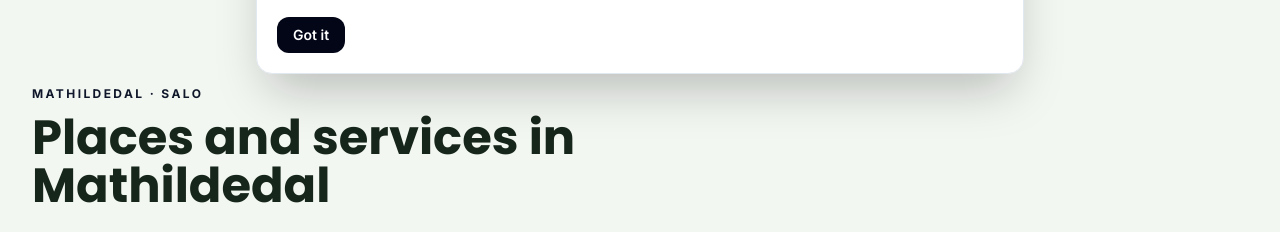
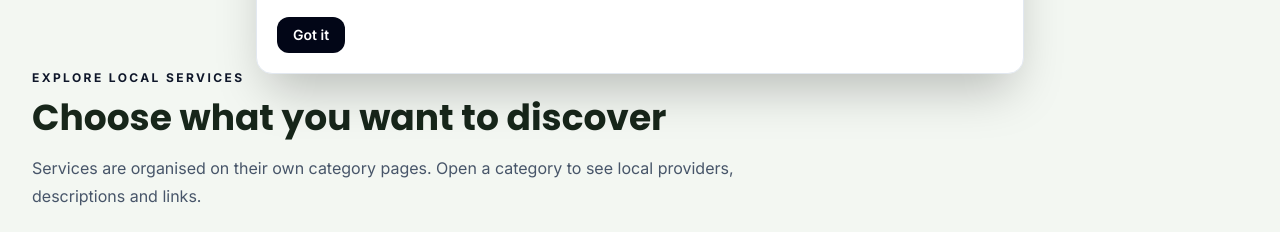
Before and after one commit to Tontsa128/finland-experience-platform, a Next.js app: page /en/salo/mathildedal in a window 1280 px wide. Shown: the part 710-942 px from the top of the page. Built offline with nearby package versions, Linux system fonts and the light colour scheme; no server answers.

Commit message:
refactor(salo): separate area landing pages from provider listings

```diff
--- a/src/app/[locale]/salo/[area]/page.tsx
+++ b/src/app/[locale]/salo/[area]/page.tsx
@@ -7,7 +7,7 @@ import type { Locale } from "@/types";
 import { buildLocalizedMetadata } from "@/lib/seo";
 import { photoCredits, photoLibrary } from "@/lib/photo-library";
 import { saloProviders } from "@/lib/salo";
-import { SaloDirectory } from "@/components/salo/SaloDirectory";
+import { SaloAreaCategoryGrid } from "@/components/salo/SaloAreaCategoryGrid";
 import { areaCopy, areaProviderIds, type SaloArea } from "@/lib/salo-areas";
 
 const supportedLocales: Locale[] = ["fi", "en", "es"];
@@ -130,7 +130,7 @@ export default async function SaloAreaPage({
         </div>
       </section>
 
-      <SaloDirectory locale={locale} area={area} />
+      <SaloAreaCategoryGrid locale={locale} area={area} />
 
       <section className="bg-brand-50 py-14 sm:py-20">
         <div className="container-narrow flex flex-col gap-5 sm:flex-row sm:items-center sm:justify-between">
```
